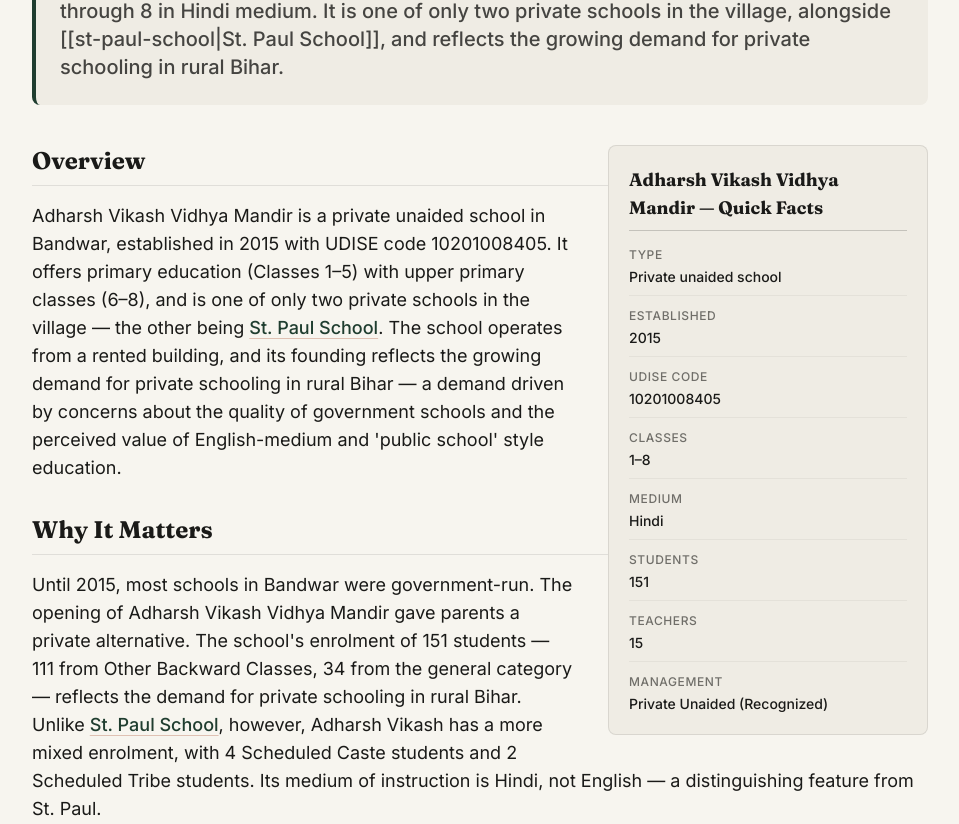
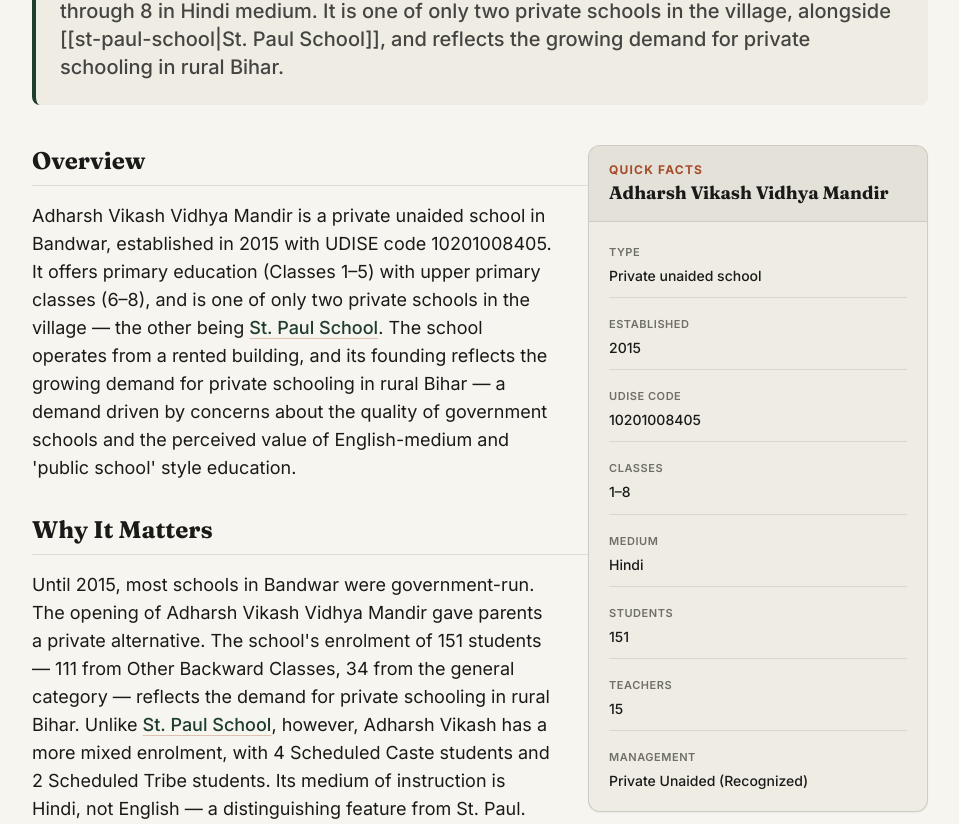
Before and after one commit to ravirajhere/Bandwar, a Next.js app: page /article/adharsh-vikash in a window 1280 px wide. Shown: the part 956-1780 px from the top of the page, without its empty margins (288-1247 px from the left). Built offline with nearby package versions, Linux system fonts and the light colour scheme.

Commit message:
Update Infobox.tsx

```diff
--- a/src/components/article/Infobox.tsx
+++ b/src/components/article/Infobox.tsx
@@ -7,22 +7,38 @@ export function Infobox({ data, title }: InfoboxProps) {
   if (!data || Object.keys(data).length === 0) return null;
 
   return (
-    <aside className="bg-[#efece4] border border-[#1a1a18]/10 rounded-lg p-5 mb-8 w-full md:w-[320px] md:float-right md:ml-8 md:mb-4 clear-right">
-      <h3 className="font-serif font-bold text-lg text-[#1a1a18] border-b border-[#1a1a18]/20 pb-2 mb-4">
-        {title} — Quick Facts
+    <aside
+      aria-label={`Quick facts about ${title}`}
+      className="bg-surface border border-primary/15 rounded-xl overflow-hidden mb-8 w-full lg:w-[340px] lg:float-right lg:ml-8 lg:mb-6 clear-right shadow-sm"
+    >
+      {/* Header Section */}
+      <div className="bg-primary/5 px-5 py-4 border-b border-primary/10">
+        <span className="text-xs font-bold tracking-widest uppercase text-warn block mb-1">
+          Quick Facts
+        </span>
+        <h3 className="font-serif font-bold text-lg text-primary leading-tight">
+          {title}
         </h3>
-      <dl className="space-y-3 text-sm">
+      </div>
+
+      {/* List Section */}
+      <div className="p-5">
+        <dl className="space-y-4 text-sm">
           {Object.entries(data).map(([key, value]) => (
-          <div key={key} className="flex flex-col border-b border-[#1a1a18]/5 last:border-0 pb-2 last:pb-0">
-            <dt className="text-[#1a1a18]/60 font-medium text-xs uppercase tracking-wider mb-1">
+            <div
+              key={key}
+              className="flex flex-col border-b border-primary/10 last:border-0 pb-3 last:pb-0"
+            >
+              <dt className="text-primary/60 font-semibold text-[11px] uppercase tracking-wider mb-1">
                 {key}
               </dt>
-            <dd className="text-[#1a1a18] font-medium">
+              <dd className="text-primary font-medium leading-snug break-words">
                 {value}
               </dd>
             </div>
           ))}
         </dl>
+      </div>
     </aside>
   );
 }
```
Lines whose indentation alone changed are shown as unchanged.
